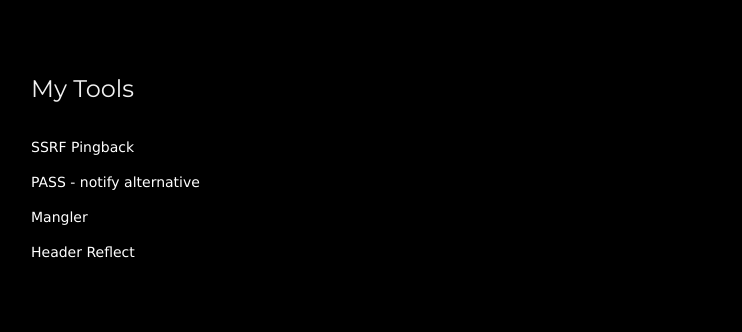
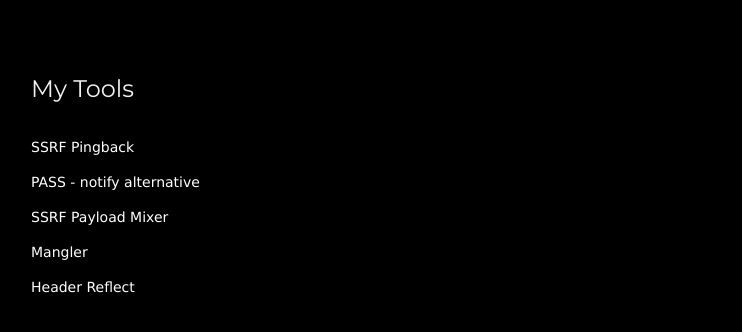
Before and after one commit to bineeg/bineeg.github.io, a plain HTML site: page index.html in a window 1280 px wide. Shown: the part 242-574 px from the top of the page, without its empty margins (179-921 px from the left). Drawn offline with nearby package versions, Linux system fonts and the light colour scheme.

Commit message:
Update index.html

```diff
--- a/index.html
+++ b/index.html
@@ -82,13 +82,15 @@
             <a href="https://github.com/bineeg/pass">
                 <p class="w3-black">PASS - notify alternative</p>
             </a>
+            <a href="https://github.com/bineeg/ssrf_payload_mixer">
+                <p class="w3-black">SSRF Payload Mixer</p>
+            </a>
             <a href="https://github.com/bineeg/mangler">
                 <p class="w3-black">Mangler</p>
             </a>
             <a href="https://github.com/bineeg/header_reflect">
                 <p class="w3-black">Header Reflect</p>
             </a>
-
         </div>
 
 </body>
```
